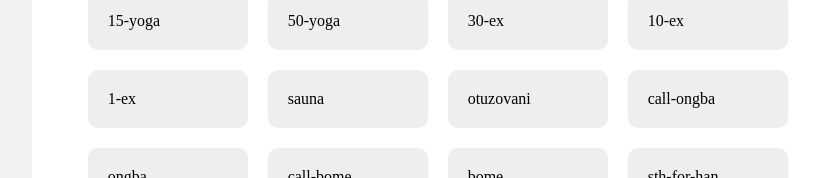
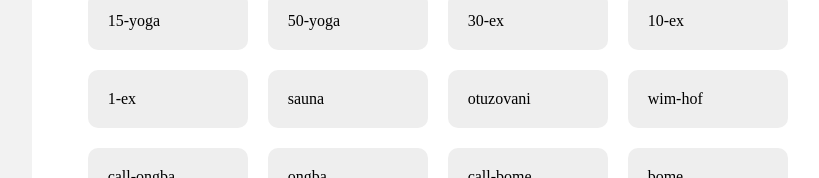
Before and after one commit to machacjakub/priorderity, a Next.js app: page / in a window 1280 px wide. Shown: the part 536-714 px from the top of the page, without its empty margins (395-1214 px from the left). Built offline with nearby package versions, Linux system fonts and the light colour scheme; no server answers; the database is empty.

Commit message:
added wim hof, corrections

```diff
--- a/web/activities.ts
+++ b/web/activities.ts
@@ -3,7 +3,7 @@ import {IActivityAttributes} from "@/web/types";
 export const activities: IActivityAttributes[] = [
 	{
 		type: '15-yoga',
-		physical: {points: 20, duration: 24},
+		physical: {points: 20, duration: 30},
 		mental: {points: 5, duration: 24},
 		social: null,
 		career: null,
@@ -27,7 +27,7 @@ export const activities: IActivityAttributes[] = [
 	},
 	{
 		type: '10-ex',
-		physical: {points: 20, duration: 24},
+		physical: {points: 20, duration: 30},
 		mental: {points: 10, duration: 24},
 		social: null,
 		career: null,
@@ -35,7 +35,7 @@ export const activities: IActivityAttributes[] = [
 	},
 	{
 		type: '1-ex',
-		physical: {points: 5, duration: 12},
+		physical: {points: 5, duration: 20},
 		mental: {points: 4, duration: 10},
 		social: null,
 		career: null,
@@ -43,19 +43,27 @@ export const activities: IActivityAttributes[] = [
 	},
 	{
 		type: 'sauna',
-		physical: {points: 40, duration: 50},
+		physical: {points: 40, duration: 60},
 		mental: {points: 8, duration: 36},
+		social: null,
+		career: null,
+		realization: {points: 5, duration: 60},
+	},
+	{
+		type: 'otuzovani',
+		physical: {points: 10, duration: 38},
+		mental: {points: 4, duration: 24},
 		social: null,
 		career: null,
 		realization: null
 	},
 	{
-		type: 'otuzovani',
-		physical: {points: 10, duration: 24},
-		mental: {points: 4, duration: 24},
+		type: 'wim-hof',
+		physical: {points: 10, duration: 48},
+		mental: {points: 3, duration: 16},
 		social: null,
 		career: null,
-		realization: null
+		realization: {points: 5, duration: 48},
 	},
 	{
 		type: 'call-ongba',
@@ -63,7 +71,7 @@ export const activities: IActivityAttributes[] = [
 		mental: {points: 5, duration: 20},
 		social: {points: 12, duration: 500},
 		career: null,
-		realization: {points: 10, duration: 200}
+		realization: {points: 8, duration: 200}
 	},
 	{
 		type: 'ongba',
@@ -71,7 +79,7 @@ export const activities: IActivityAttributes[] = [
 		mental: {points: 5, duration: 20},
 		social: {points: 20, duration: 2000},
 		career: null,
-		realization: {points: 10, duration: 200}
+		realization: {points: 12, duration: 200}
 	},
 	{
 		type: 'call-bome',
@@ -166,7 +174,7 @@ export const activities: IActivityAttributes[] = [
 		physical: null,
 		mental: null,
 		social: null,
-		career: null,
+		career: {points: 10, duration: 100},
 		realization: {points: 15, duration: 50}
 	},
 	{
@@ -179,7 +187,7 @@ export const activities: IActivityAttributes[] = [
 	}, {
 		type: 'terapie',
 		physical: null,
-		mental: {points: 5, duration: 500},
+		mental: {points: 6, duration: 500},
 		social: null,
 		career: null,
 		realization: {points: 4, duration: 300}
```
